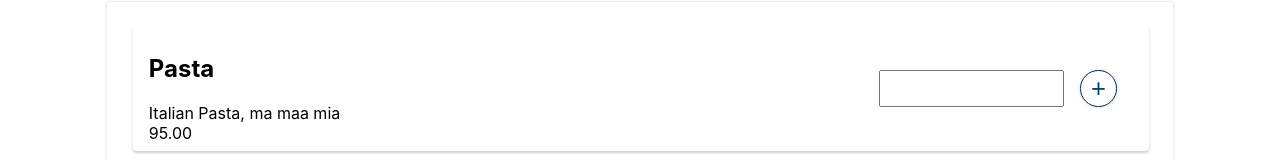
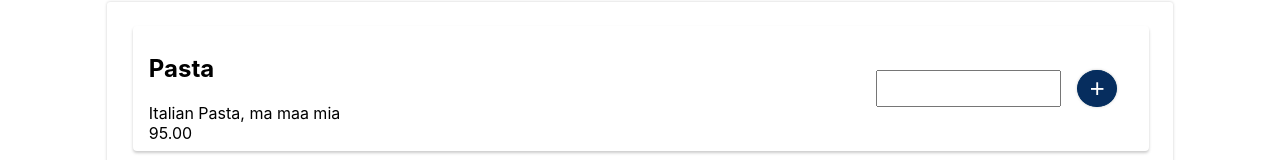
Before and after one commit to safi-n/food-menu, a React (Create React App) app: page / in a window 1280 px wide. Shown: the part 622-782 px from the top of the page. Built offline with nearby package versions, Linux system fonts and the light colour scheme; the HTML template or start-up script is replaced by a standard one.

Commit message:
FEAT: from button style changed

```diff
--- a/src/components/Meals/MealItem/mealItem.module.css
+++ b/src/components/Meals/MealItem/mealItem.module.css
@@ -18,18 +18,21 @@
 }
 
 .input-form button {
-  color: rgb(5, 72, 101);
-  width: 2.3rem;
-  height: 2.3rem;
+  padding: 0.2rem 0.7rem;
   margin-left: 1rem;
   margin-right: 1rem;
   font-size: 1.6rem;
   border-radius: 50%;
-  background-color: white;
   box-shadow: 0px 0px 3px #ccc;
   border: 1px solid rgb(0, 45, 94);
+  color: rgb(255, 255, 255);
+  background-color: rgb(6, 45, 94);
 }
+
 .input-form button:hover {
   border: 1px solid #ccc;
-  color: black;
+  color: rgb(5, 72, 101);
+  background-color: white;
+  font-size: 2rem;
+  padding: 0.3rem 0.9rem;
 }
```
